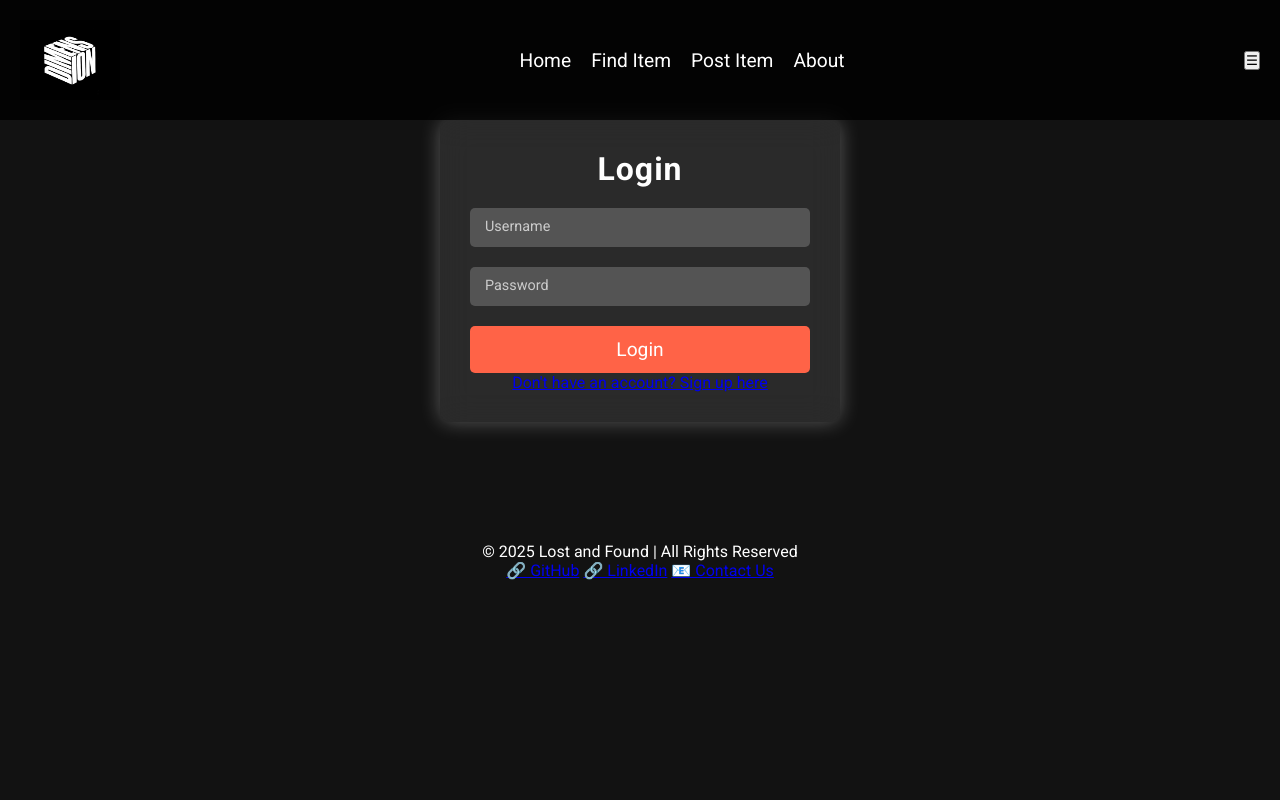
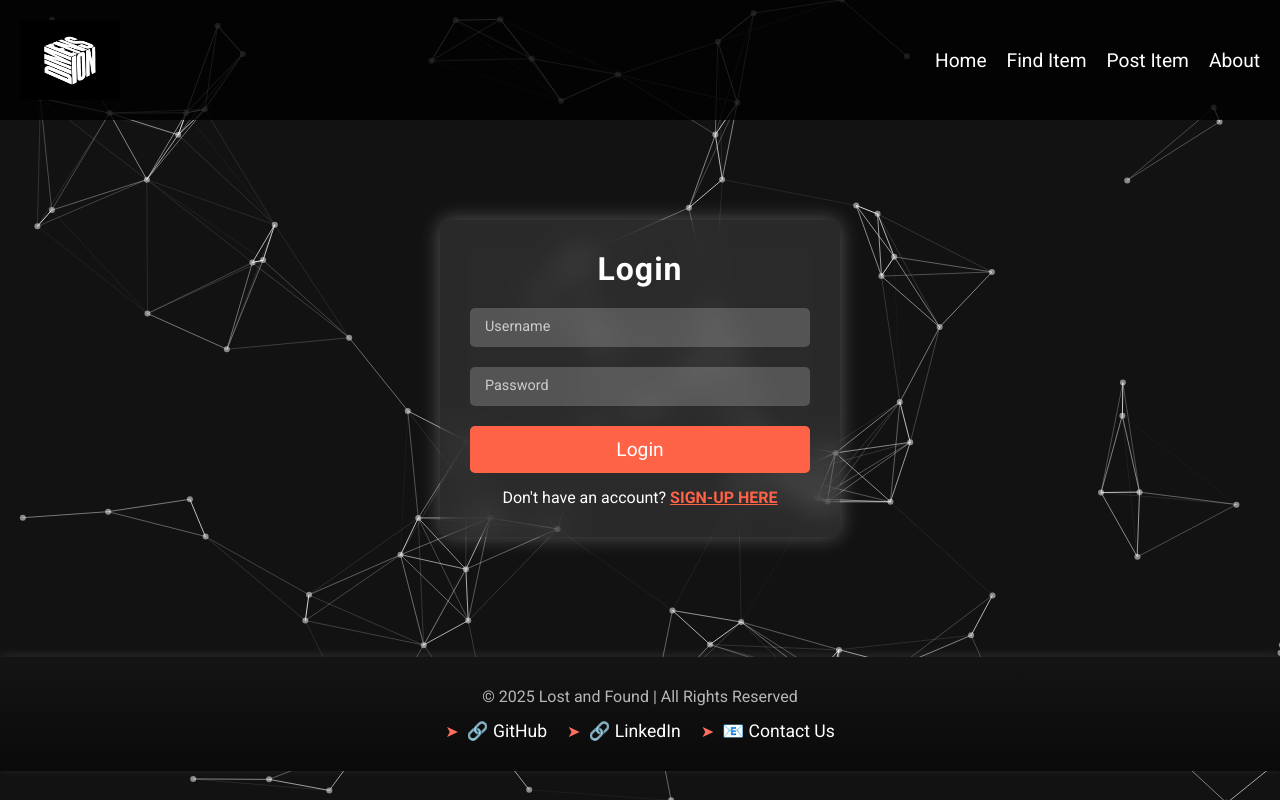
Before and after one commit to isdc-sahyadri/Spaghetti, a Django app: a page that uses lostandfound/l_f/templates/l_f/login.html in a window 1280 px wide. Run offline with Django 5.2, Linux system fonts and the light colour scheme.

Commit message:
changed the authentication ndesign

```diff
--- a/lostandfound/l_f/templates/l_f/about_page.html
+++ b/lostandfound/l_f/templates/l_f/about_page.html
@@ -4,6 +4,7 @@
 <head>
     <meta charset="UTF-8">
     <meta name="viewport" content="width=device-width, initial-scale=1.0">
+    <link rel="icon" type="image/png" href="{% static 'l_f/logo2.jpeg' %}">
     <title>Lost and Found</title>
     <style>
         * {
--- a/lostandfound/l_f/templates/l_f/find_item.html
+++ b/lostandfound/l_f/templates/l_f/find_item.html
@@ -4,6 +4,7 @@
 <head>
     <meta charset="UTF-8">
     <meta name="viewport" content="width=device-width, initial-scale=1.0">
+    <link rel="icon" type="image/png" href="{% static 'l_f/logo2.jpeg' %}">
     <title>Find Lost Items</title>
 
 
--- a/lostandfound/l_f/templates/l_f/home.html
+++ b/lostandfound/l_f/templates/l_f/home.html
@@ -4,6 +4,7 @@
 <head>
     <meta charset="UTF-8">
     <meta name="viewport" content="width=device-width, initial-scale=1.0">
+    <link rel="icon" type="image/png" href="{% static 'l_f/logo2.jpeg' %}">
     <title>Lost and Found</title>
     <style>
         * {
--- a/lostandfound/l_f/templates/l_f/login.html
+++ b/lostandfound/l_f/templates/l_f/login.html
@@ -4,6 +4,7 @@
 <head>
     <meta charset="UTF-8">
     <meta name="viewport" content="width=device-width, initial-scale=1.0">
+    <link rel="icon" type="image/png" href="{% static 'l_f/logo2.jpeg' %}">
     <title>Login - Lost and Found</title>
     <style>
         * {
@@ -18,6 +19,7 @@
             text-align: center;
             position: relative;
             overflow-x: hidden;
+            padding-top: 100px;
         }
         nav {
             display: flex;
@@ -46,6 +48,7 @@
             color: #00bcd4;
             transform: scale(1.1);
         }
+
         #particles-js {
             position: fixed;
             width: 100%;
@@ -128,8 +131,88 @@
             margin-bottom: 15px;
             font-size: 0.9rem;
         }
+        .signup-link {
+            margin-top: 15px;
+            color: white;
+            text-decoration: none;
+            display: block;
+        }
+        .signup-link:hover {
+            text-decoration: underline;
+        }
+        footer {
+    background: linear-gradient(180deg, rgba(20, 20, 20, 1), rgba(10, 10, 10, 1));
+    color: #e0e0e0;
+    text-align: center;
+    padding: 30px 20px;
+    position: relative;
+    bottom: 0;
+    width: 100%;
+    margin-top: 50px;
+    font-family: 'Roboto', sans-serif;
+    box-shadow: 0px -2px 10px rgba(255, 255, 255, 0.1);
+}
+
+.footer-content {
+    max-width: 800px;
+    margin: auto;
+}
+
+.footer-content p {
+    font-size: 1rem;
+    opacity: 0.8;
+}
+
+.social-links {
+    margin-top: 15px;
+    display: flex;
+    justify-content: center;
+    gap: 20px;
+}
+
+.social-links a {
+    color: white;
+    text-decoration: none;
+    font-size: 1.1rem;
+    transition: color 0.3s ease-in-out, transform 0.2s ease-in-out;
+    display: inline-flex;
+    align-items: center;
+    gap: 8px;
+}
+
+.social-links a:hover {
+    color: #ff6f61;
+    transform: translateY(-2px);
+}
+
+.social-links a::before {
+    content: "➤";
+    font-size: 1rem;
+    color: #ff6f61;
+    transition: color 0.3s ease-in-out;
+}
+
+.social-links a:hover::before {
+    color: #00bcd4;
+}
+
+@media (max-width: 600px) {
+    .social-links {
+        flex-direction: column;
+        gap: 10px;
+    }
+}
+strong {
+            font-weight: 700;
+            color: tomato;
+            text-transform: uppercase;
+            text-decoration: underline;
+        }
+
+
     </style>
     <link href="https://fonts.googleapis.com/css2?family=Roboto:wght@400;700&display=swap" rel="stylesheet">
+    <script src="https://cdn.jsdelivr.net/particles.js/2.0.0/particles.min.js"></script>
 </head>
 <body>
     <div id="particles-js"></div>
@@ -143,7 +226,7 @@
             <li><a href="{% url 'post_item' %}">Post Item</a></li>
             <li><a href="{% url 'about_page' %}">About</a></li>
         </ul>
-        <button class="menu-container" onclick="toggleMenu()">☰</button>
+
     </nav>
 
     <div class="signup-container">
@@ -171,7 +254,7 @@
             </div>
 
             <button type="submit" class="submit-btn">Login</button>
-            <a href="{% url 'signup' %}" class="signup-link">Don't have an account? Sign up here</a>
+            <a href="{% url 'signup' %}" class="signup-link">Don't have an account?  <strong>Sign-up here</strong></a>
         </form>
     </div>
 
@@ -191,6 +274,16 @@
             var nav = document.getElementById('nav-links');
             nav.classList.toggle('active');
         }
+        particlesJS("particles-js", {
+            particles: {
+                number: { value: 80 },
+                size: { value: 3 },
+                move: { enable: true, speed: 1 },
+                opacity: { value: 0.5 },
+                shape: { type: "circle" },
+                line_linked: { enable: true, distance: 150 }
+            }
+        });
     </script>
 </body>
 </html>
--- a/lostandfound/l_f/templates/l_f/post_item.html
+++ b/lostandfound/l_f/templates/l_f/post_item.html
@@ -4,6 +4,7 @@
 <head>
     <meta charset="UTF-8">
     <meta name="viewport" content="width=device-width, initial-scale=1.0">
+    <link rel="icon" type="image/png" href="{% static 'l_f/logo2.jpeg' %}">
     <title>Post a Lost Item</title>
     <style>
         * {
```
Also changed, not shown: lostandfound/l_f/templates/l_f/sign_up.html (+10 -2 lines), lostandfound/db.sqlite3.
